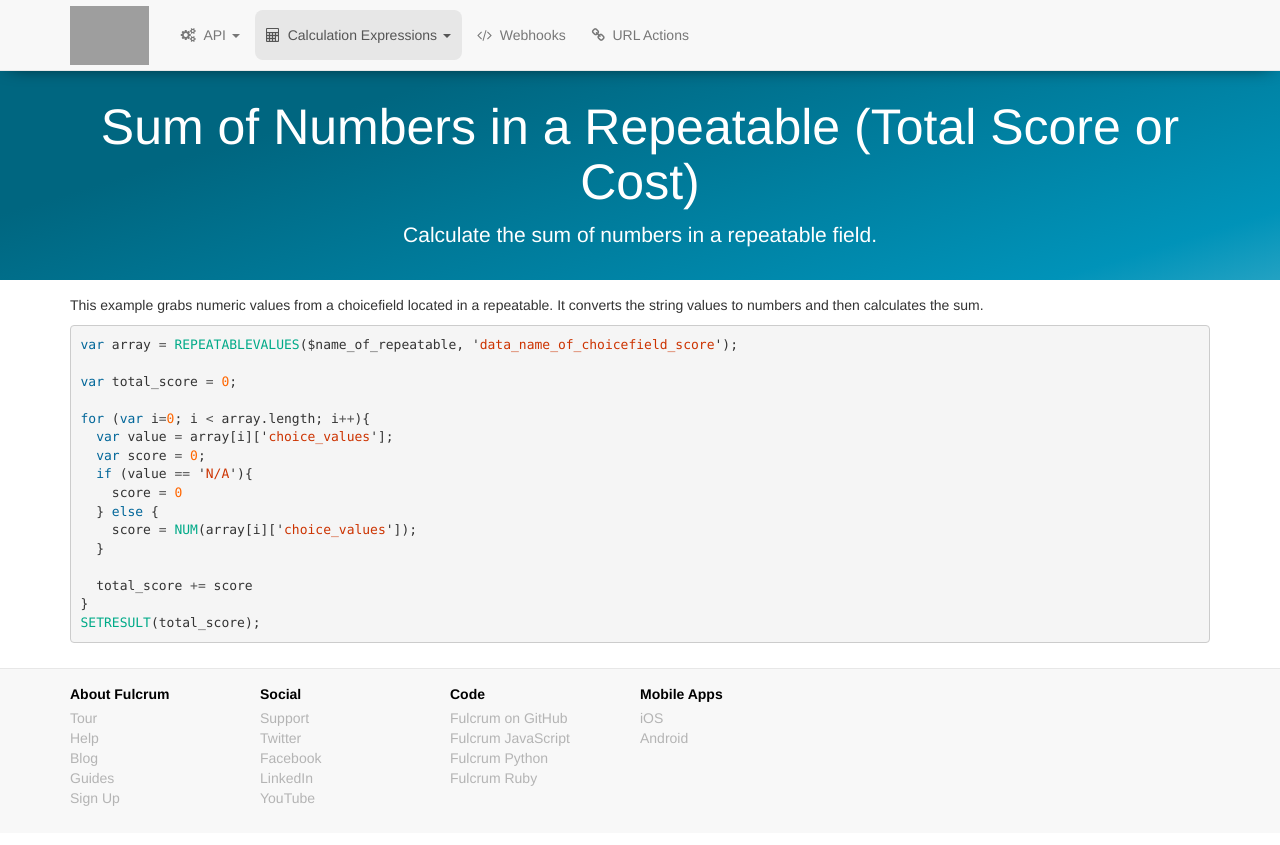
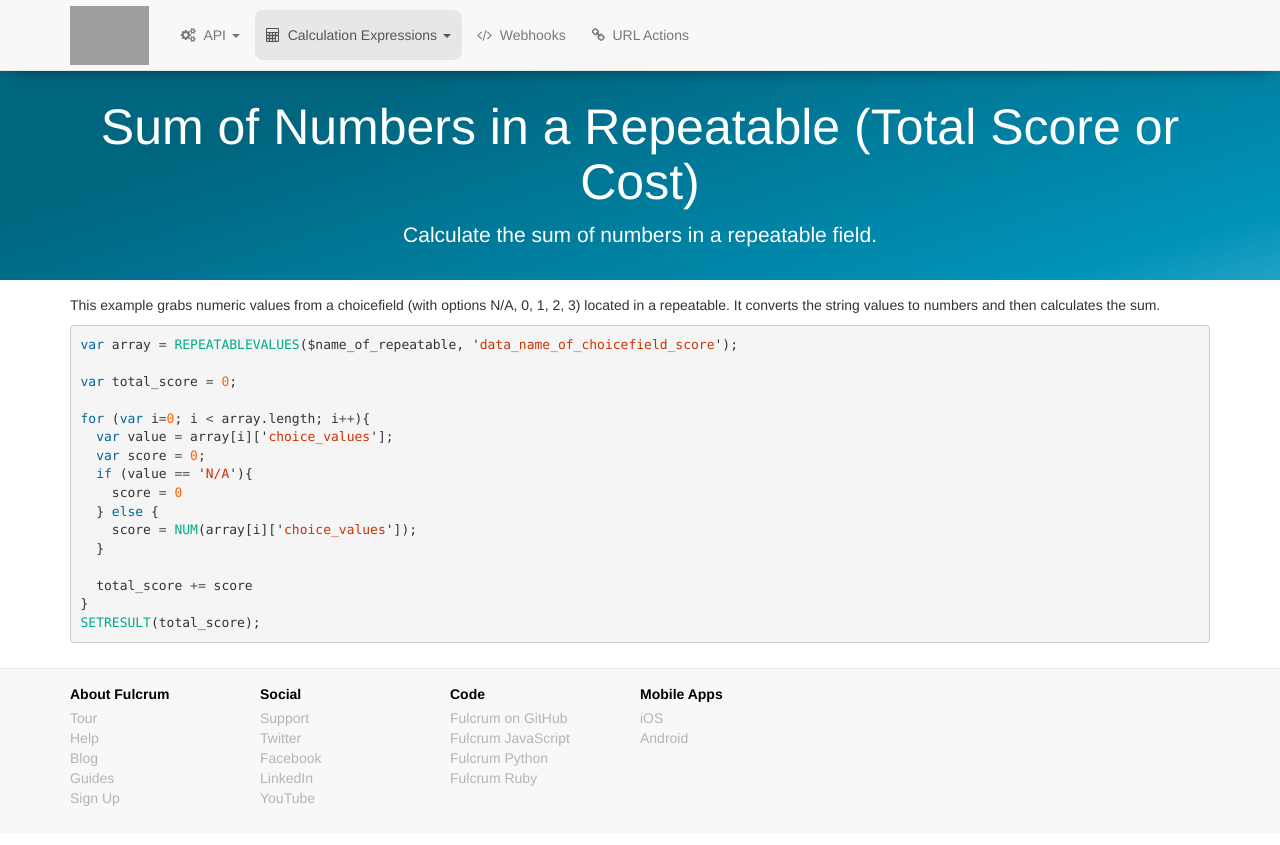
Before and after one commit to rylincoln/developer.fulcrumapp.com, a Jekyll site: the page built from _expression-examples/calculate-total-of-repeatable-numbers.md, in a window 1280 px wide. Shown: the top 845 px of the page. Built offline with Jekyll 4.4.1, drawn with Linux system fonts in a browser that asks for light colours; nearby versions of some CDN libraries; grey boxes are pictures that could not be loaded.

Commit message:
adding details :rabbit:

````diff
--- a/_expression-examples/calculate-total-of-repeatable-numbers.md
+++ b/_expression-examples/calculate-total-of-repeatable-numbers.md
@@ -6,7 +6,7 @@ description: "Calculate the sum of numbers in a repeatable field."
 category: section
 ---
 
-This example grabs numeric values from a choicefield located in a repeatable. It converts the string values to numbers and then calculates the sum.
+This example grabs numeric values from a choicefield (with options N/A, 0, 1, 2, 3) located in a repeatable. It converts the string values to numbers and then calculates the sum.
 
 ```js
 var array = REPEATABLEVALUES($name_of_repeatable, 'data_name_of_choicefield_score');
````
